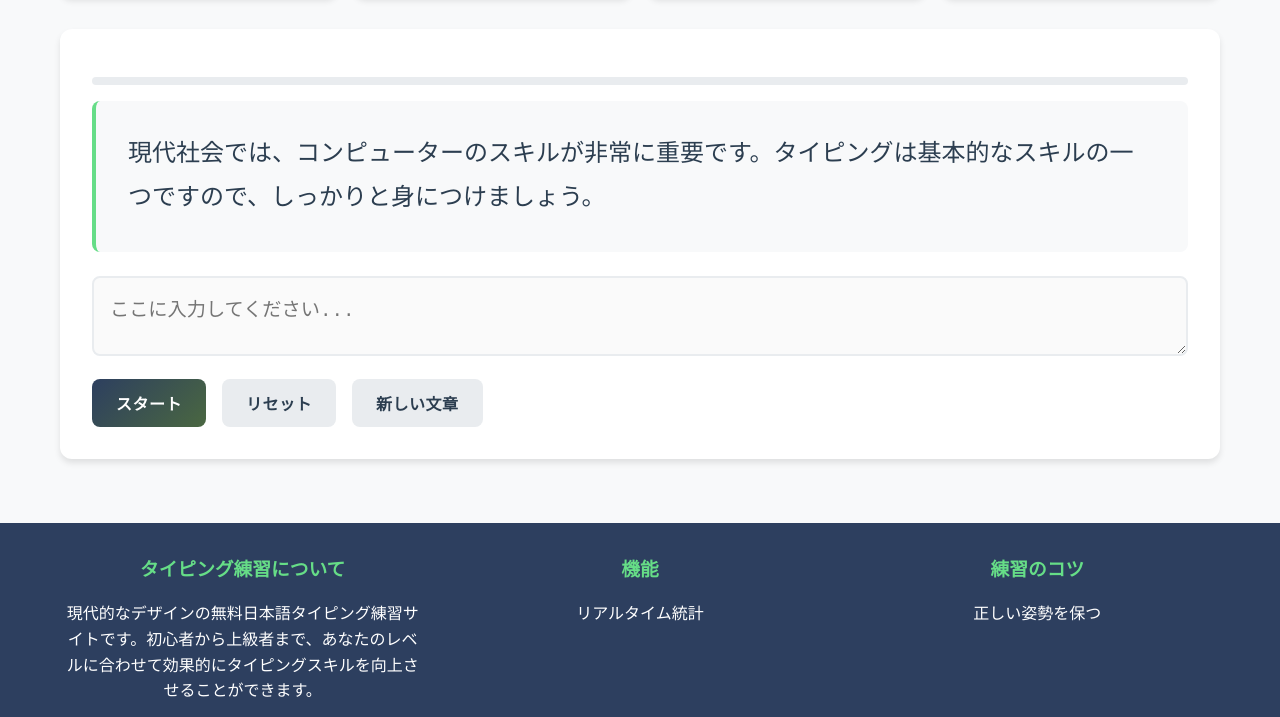
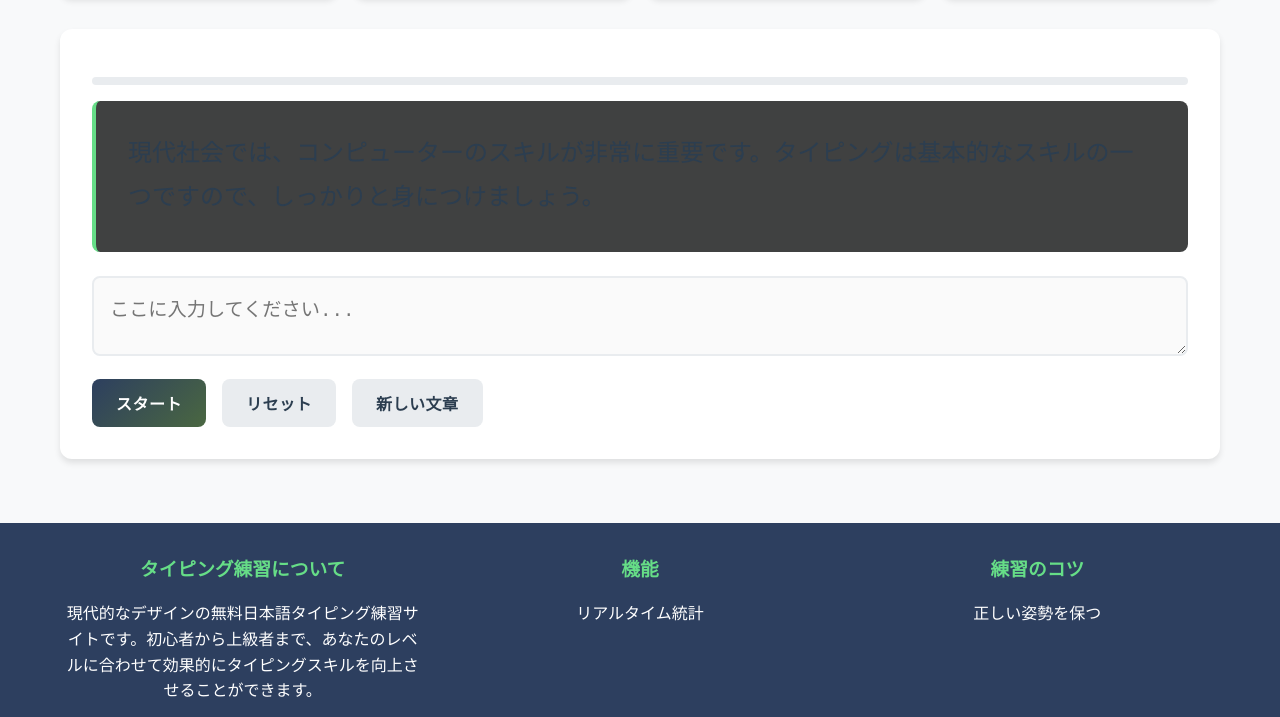
Before and after one commit to kaloodinaz/typing-practice, a plain HTML site: page index.html in a window 1280 px wide. Shown: the part 409-1126 px from the top of the page. Drawn offline with Linux system fonts and the light colour scheme.

Commit message:
Update index.html

```diff
--- a/index.html
+++ b/index.html
@@ -176,7 +176,7 @@
             font-size: 1.5rem;
             line-height: 1.8;
             padding: 2rem;
-            background: #f8f9fa;
+            background: #404141;
             border-radius: 8px;
             border-left: 4px solid var(--accent-color);
             margin-bottom: 1.5rem;
@@ -438,7 +438,16 @@
 
     <!-- Ad Banner (PC Only) -->
     <div class="ad-banner">
-        <span>広告スペース 720x90</span>
+        <script type="text/javascript">
+     atOptions = {
+       'key' : 'd1d26e15f7c349fd8e403bb5ea491a31',
+       'format' : 'iframe',
+       'height' : 90,
+       'width' : 728,
+       'params' : {}
+     };
+   </script>
+   <script type="text/javascript" src="//www.highperformanceformat.com/d1d26e15f7c349fd8e403bb5ea491a31/invoke.js"></script>
     </div>
 
     <main class="main">
```
